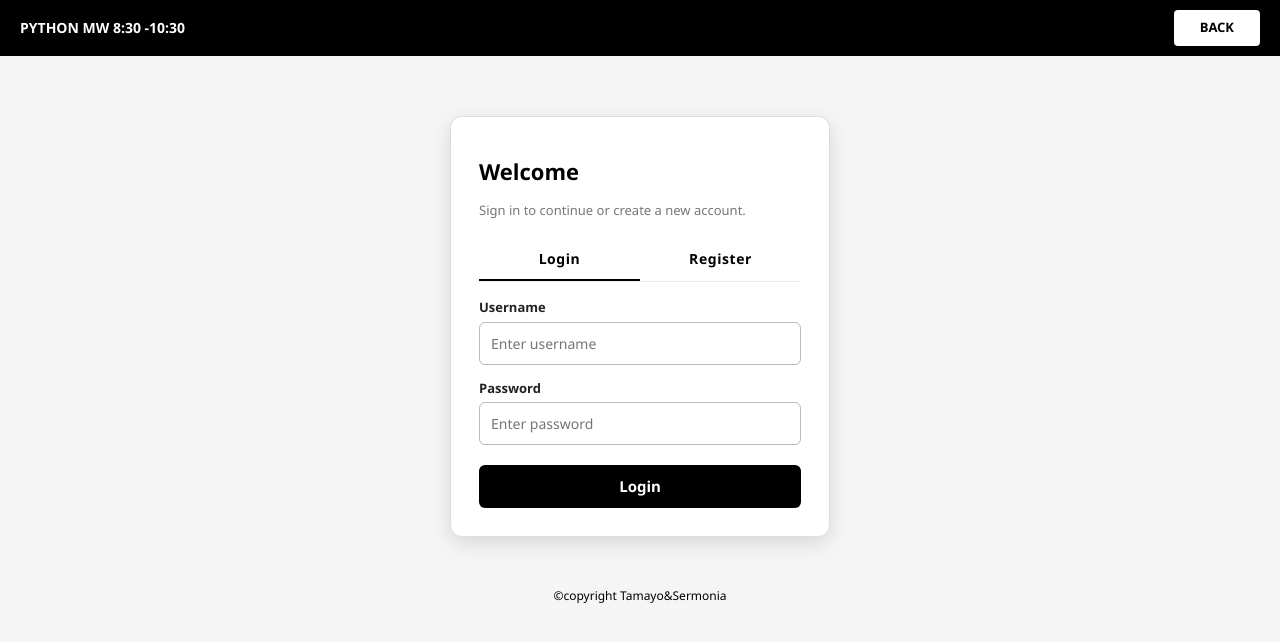
After one commit to JazelleTamayo/Python_Final_Project, a Flask app: page /login in a window 1280 px wide. The commit adds this page. Shown: the top 642 px of the page. Run offline with Flask 3, Linux system fonts and the light colour scheme.

Commit message:
Add login page and integrate scanner/login logic

```diff
--- a/app.py
+++ b/app.py
@@ -1,10 +1,59 @@
-from flask import Flask, render_template
+from flask import Flask, render_template, request, redirect, url_for, flash, session
 
 app = Flask(__name__)
+app.secret_key = "change-this-secret-key"  # required for flash/session
+
+# Temporary in-memory user storage (for demo)
+# In a real project, use a database.
+users = {}  # { "username": "password" }
 
 @app.route("/")
 def index():
-    return render_template("index.html")
+    username = session.get("username")  # optional, if you want to greet them
+    return render_template("index.html", username=username)
+
+@app.route("/login", methods=["GET", "POST"])
+def login():
+    if request.method == "POST":
+        form_type = request.form.get("form_type")
+
+        # --- LOGIN FORM ---
+        if form_type == "login":
+            username = request.form.get("username", "").strip()
+            password = request.form.get("password", "")
+
+            if username in users and users[username] == password:
+                session["username"] = username
+                flash("Login successful!", "success")
+                return redirect(url_for("index"))
+            else:
+                flash("Invalid username or password.", "error")
+
+        # --- REGISTER FORM ---
+        elif form_type == "register":
+            username = request.form.get("username", "").strip()
+            password = request.form.get("password", "")
+            confirm = request.form.get("confirm_password", "")
+
+            if not username or not password:
+                flash("Please fill in all required fields.", "error")
+            elif password != confirm:
+                flash("Passwords do not match.", "error")
+            elif username in users:
+                flash("Username already taken.", "error")
+            else:
+                users[username] = password
+                flash("Registration successful. You can now log in.", "success")
+                return redirect(url_for("login"))
+
+    # GET or failed POST → show login page again
+    return render_template("login.html")
+
+@app.route("/logout")
+def logout():
+    session.pop("username", None)
+    flash("You have been logged out.", "info")
+    return redirect(url_for("index"))
 
 if __name__ == "__main__":
     app.run(debug=True)
--- a/static/css/style.css
+++ b/static/css/style.css
@@ -157,3 +157,132 @@
 .scan-link:hover {
     color: #004a99;
 }
+
+/* AUTH CARD (Login/Register Page) */
+.auth-card {
+    width: 380px;
+    margin: 50px auto;
+    padding: 28px;
+    background: #ffffff;
+    border-radius: 12px;
+    border: 1px solid #ddd;
+    box-shadow: 0 6px 20px rgba(0, 0, 0, 0.12);
+    text-align: left;
+}
+
+.auth-title {
+    font-size: 22px;
+    margin-bottom: 4px;
+    font-weight: 700;
+}
+
+.auth-subtitle {
+    font-size: 13px;
+    color: #777;
+    margin-bottom: 18px;
+}
+
+/* Tabs */
+.auth-tabs {
+    display: flex;
+    border-bottom: 1px solid #eee;
+    margin-bottom: 16px;
+}
+
+.auth-tab {
+    flex: 1;
+    padding: 10px 0;
+    border: none;
+    background: transparent;
+    font-size: 14px;
+    font-weight: 600;
+    cursor: pointer;
+    letter-spacing: 0.04em;
+    border-bottom: 2px solid transparent;
+}
+
+.auth-tab.active {
+    border-bottom: 2px solid #000;
+}
+
+/* Forms */
+.auth-form {
+    margin-top: 8px;
+}
+
+.auth-form-hidden {
+    display: none;
+}
+
+.form-group {
+    margin-bottom: 14px;
+}
+
+.form-group label {
+    font-size: 13px;
+    font-weight: 600;
+    margin-bottom: 4px;
+    display: block;
+    color: #222;
+}
+
+.form-group input {
+    width: 100%;
+    padding: 10px 11px;
+    border-radius: 6px;
+    border: 1px solid #bbb;
+    font-size: 14px;
+    outline: none;
+    transition: border 0.2s;
+}
+
+.form-group input:focus {
+    border-color: #000;
+}
+
+/* Buttons */
+.primary-btn {
+    width: 100%;
+    padding: 10px;
+    margin-top: 6px;
+    border-radius: 6px;
+    border: none;
+    background-color: #000;
+    color: #fff;
+    font-size: 15px;
+    font-weight: 600;
+    cursor: pointer;
+    transition: background 0.2s ease;
+}
+
+.primary-btn:hover {
+    background-color: #333;
+}
+
+/* Flash Messages */
+.flash-messages {
+    margin-bottom: 14px;
+}
+
+.flash-message {
+    padding: 8px 10px;
+    font-size: 13px;
+    border-radius: 6px;
+    margin-bottom: 8px;
+    border: 1px solid transparent;
+}
+
+.flash-success {
+    background-color: #E7F9E9;
+    border-color: #8CE18E;
+}
+
+.flash-error {
+    background-color: #FBE8E8;
+    border-color: #E58383;
+}
+
+.flash-info {
+    background-color: #EAF2FF;
+    border-color: #83A8E5;
+}
--- a/static/js/main.js
+++ b/static/js/main.js
@@ -1,4 +1,7 @@
 document.addEventListener("DOMContentLoaded", function () {
+    // ==========================
+    // QR SCANNER (index.html)
+    // ==========================
     const qrDiv = document.getElementById("qr-reader");
     const resultBox = document.getElementById("scan-result");
     const statusTextEl = document.getElementById("scanner-status-text");
@@ -19,20 +22,15 @@ document.addEventListener("DOMContentLoaded", function () {
         }
     }
 
-    if (!qrDiv) {
-        console.error("qr-reader element not found");
-        setStatus("Scanner element not found.", "error");
-        return;
-    }
+    // Run QR logic ONLY if we’re on index.html
+    if (qrDiv) {
+        console.log("Html5Qrcode is:", typeof Html5Qrcode);
 
-    console.log("Html5Qrcode is:", typeof Html5Qrcode);
         if (typeof Html5Qrcode === "undefined") {
             console.error("Html5Qrcode library NOT loaded.");
             alert("QR library failed to load. Check console for details.");
             setStatus("QR library failed to load.", "error");
-        return;
-    }
-
+        } else {
             setStatus("Initializing camera...");
 
             const qrScanner = new Html5Qrcode("qr-reader");
@@ -49,18 +47,16 @@ document.addEventListener("DOMContentLoaded", function () {
             function onSuccess(decodedText) {
                 console.log("Scanned:", decodedText);
 
-        if (!resultBox) return;
-
-        // If scanned text is a URL → make clickable link
+                if (resultBox) {
                     if (isValidURL(decodedText)) {
                         resultBox.innerHTML =
                             `<a href="${decodedText}" target="_blank" class="scan-link">${decodedText}</a>`;
                     } else {
-            // If not a link, show plain text
                         resultBox.innerText = decodedText;
                     }
+                }
 
-        // briefly show "detected" status then go back to scanning
+                // temporary success state
                 setStatus("QR code detected!", "success");
                 setTimeout(() => {
                     setStatus("Scanning... hold QR code steady.");
@@ -68,8 +64,7 @@ document.addEventListener("DOMContentLoaded", function () {
             }
 
             function onError(err) {
-        // Normal scan errors; keep silent
-        // Could log if you want: console.log("Scan error:", err);
+                // scan errors ignored
             }
 
             Html5Qrcode.getCameras()
@@ -97,4 +92,32 @@ document.addEventListener("DOMContentLoaded", function () {
                     alert("Error accessing camera.");
                     setStatus("Error accessing camera.", "error");
                 });
+        }
+    }
+
+    // ==========================
+    // LOGIN / REGISTER TABS (login.html)
+    // ==========================
+    const tabs = document.querySelectorAll(".auth-tab");
+    const forms = document.querySelectorAll(".auth-form");
+
+    // Only run this on login.html
+    if (tabs.length > 0 && forms.length > 0) {
+        tabs.forEach(tab => {
+            tab.addEventListener("click", () => {
+                const targetSelector = tab.getAttribute("data-target");
+                const targetForm = document.querySelector(targetSelector);
+
+                // active tab styling
+                tabs.forEach(t => t.classList.remove("active"));
+                tab.classList.add("active");
+
+                // show/hide forms
+                forms.forEach(f => f.classList.add("auth-form-hidden"));
+                if (targetForm) {
+                    targetForm.classList.remove("auth-form-hidden");
+                }
             });
+        });
+    }
+});
--- /dev/null
+++ b/templates/login.html
@@ -0,0 +1,96 @@
+<!DOCTYPE html>
+<html lang="en">
+<head>
+    <meta charset="UTF-8">
+    <title>Login | Attendance System</title>
+
+    <!-- W3CSS -->
+    <link rel="stylesheet" href="{{ url_for('static', filename='css/w3.css') }}">
+    <!-- Custom Styles -->
+    <link rel="stylesheet" href="{{ url_for('static', filename='css/style.css') }}">
+</head>
+<body class="page-body">
+
+    <!-- TOP BAR -->
+    <header class="top-bar">
+        <div class="course-title">PYTHON MW 8:30 -10:30</div>
+        <a href="{{ url_for('index') }}" class="login-btn">BACK</a>
+    </header>
+
+    <!-- MAIN CONTENT -->
+    <main class="main-container">
+
+        <div class="auth-card">
+
+            <h2 class="auth-title">Welcome</h2>
+            <p class="auth-subtitle">Sign in to continue or create a new account.</p>
+
+            <!-- Tabs -->
+            <div class="auth-tabs">
+                <button type="button" class="auth-tab active" data-target="#login-form">Login</button>
+                <button type="button" class="auth-tab" data-target="#register-form">Register</button>
+            </div>
+
+            <!-- Flash Messages -->
+            {% with messages = get_flashed_messages(with_categories=true) %}
+                {% if messages %}
+                    <div class="flash-messages">
+                        {% for category, message in messages %}
+                            <div class="flash-message flash-{{ category }}">{{ message }}</div>
+                        {% endfor %}
+                    </div>
+                {% endif %}
+            {% endwith %}
+
+            <!-- LOGIN FORM -->
+            <form id="login-form" class="auth-form" method="POST">
+                <input type="hidden" name="form_type" value="login">
+
+                <div class="form-group">
+                    <label for="login-username">Username</label>
+                    <input type="text" id="login-username" name="username" placeholder="Enter username" required>
+                </div>
+
+                <div class="form-group">
+                    <label for="login-password">Password</label>
+                    <input type="password" id="login-password" name="password" placeholder="Enter password" required>
+                </div>
+
+                <button type="submit" class="primary-btn">Login</button>
+            </form>
+
+            <!-- REGISTER FORM -->
+            <form id="register-form" class="auth-form auth-form-hidden" method="POST">
+                <input type="hidden" name="form_type" value="register">
+
+                <div class="form-group">
+                    <label for="reg-username">New Username</label>
+                    <input type="text" id="reg-username" name="username" placeholder="Choose a username" required>
+                </div>
+
+                <div class="form-group">
+                    <label for="reg-password">Password</label>
+                    <input type="password" id="reg-password" name="password" placeholder="Create a password" required>
+                </div>
+
+                <div class="form-group">
+                    <label for="reg-confirm-password">Confirm Password</label>
+                    <input type="password" id="reg-confirm-password" name="confirm_password" placeholder="Re-enter password" required>
+                </div>
+
+                <button type="submit" class="primary-btn">Create Account</button>
+            </form>
+
+        </div>
+
+    </main>
+
+    <!-- FOOTER -->
+    <footer class="footer">
+        ©copyright Tamayo&amp;Sermonia
+    </footer>
+
+    <!-- Load shared JS (scanner + auth tabs) -->
+    <script src="{{ url_for('static', filename='js/main.js') }}"></script>
+</body>
+</html>
```
Also changed, not shown: templates/index.html (+5 -2 lines). Lines whose indentation alone changed are shown as unchanged.
